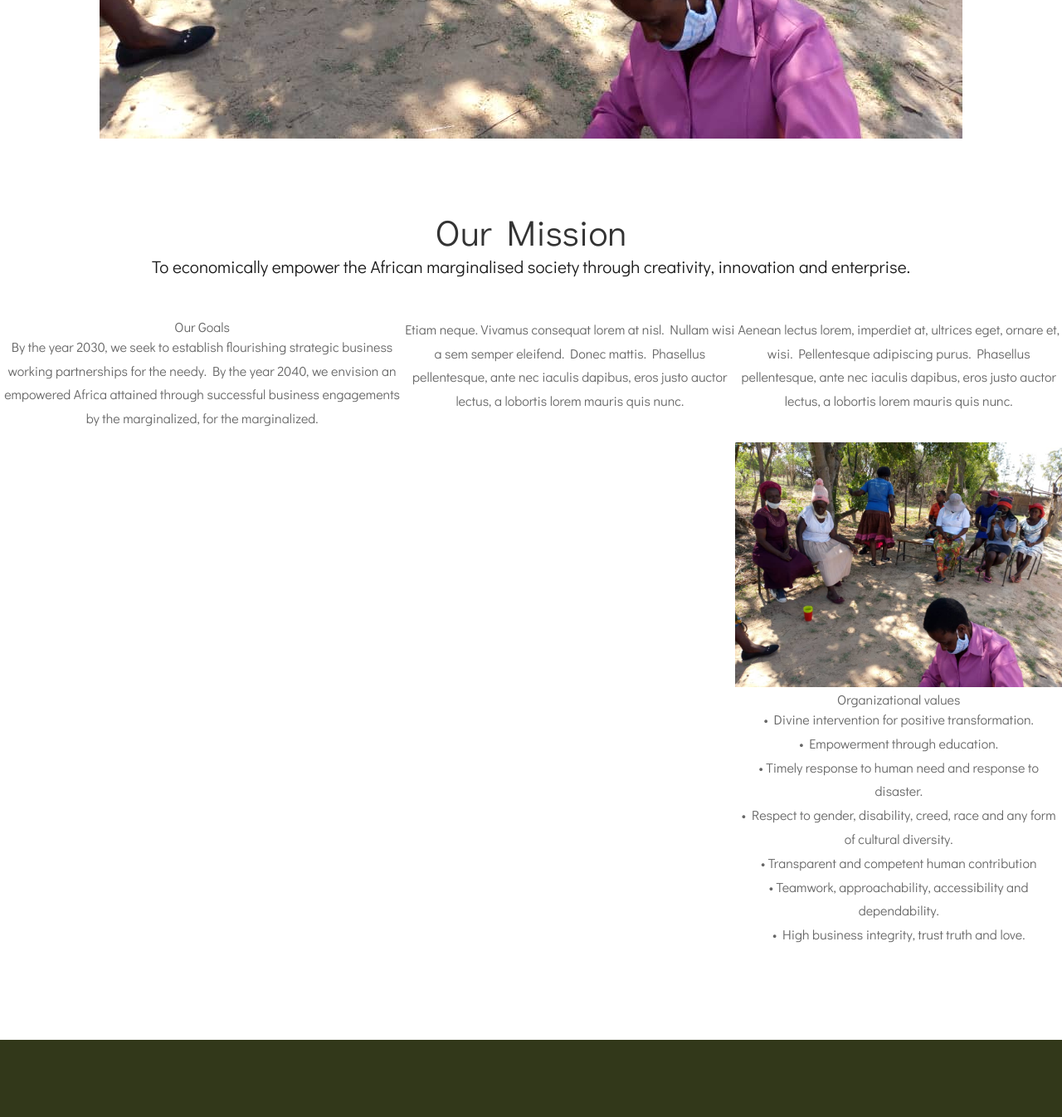
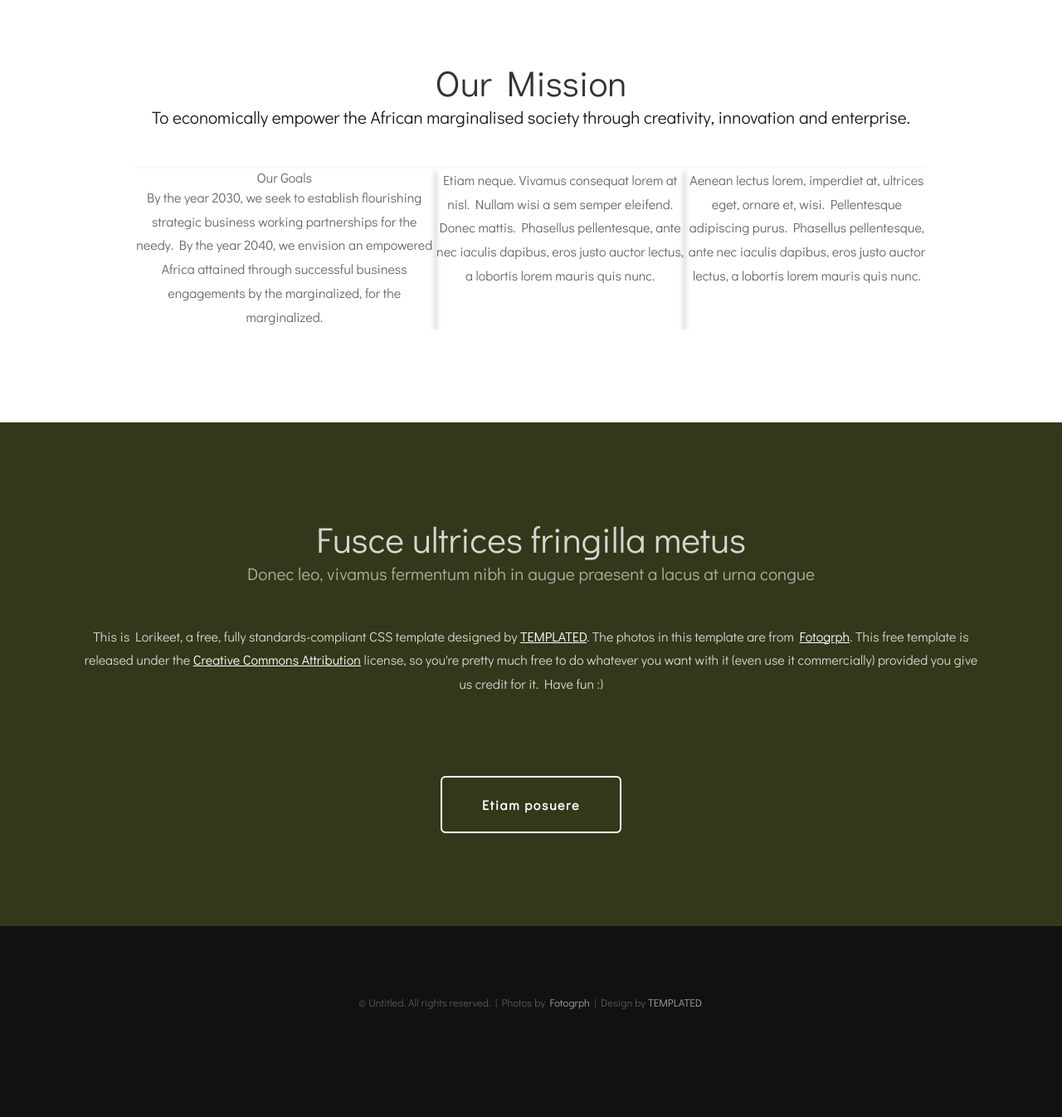
Before and after one commit to jordanmiracle/Jumpingprotein, a Django app: template webapp/templates/index.html in a window 1280 px wide. Shown: the part 1480-2826 px from the top of the page at 83% size. Run offline with Django 3.2, Linux system fonts and the light colour scheme; the template is opened without the code that fills it, so the values that code supplies are empty; parts of the project's set-up code (start-up, migrations or seed data) failed here and were passed over.

Commit message:
Altered the cricket in hand image. After further touching up, this looks like it may be our header image. Perfect.
Also, added all of the meta tags back in that were lost in the project migration to a new system.

Still trying out some css stuff to make cards for info.

```diff
--- a/static/webapp/css/style.css
+++ b/static/webapp/css/style.css
@@ -52,8 +52,9 @@ p {
     min-width: 100px;
     min-height: 150px;
     max-height: 300px;
-    text-align: center;
+
 }
+
 
 strong {
 }
@@ -71,18 +72,26 @@ a:link {
 }
 
 
-}
-
 .container {
     overflow: hidden;
     margin: 0em auto;
     width: 75%;
 }
 
+.card {
+    box-shadow: 0 4px 8px 0 rgba(0, 0, 0, 0.2);
+    transition: 0.3s;
+}
+
+
+/* Info Card */
+
+
+
+
 /*********************************************************************************/
 /* Image Style                                                                   */
 /*********************************************************************************/
-
 
 
 .image img {
@@ -288,9 +297,9 @@ ul.contact li a.icon-rss:before {
 #header-wrapper {
     position: relative;
     padding: 5em 0em 7em 0em;
-    background: -webkit-linear-gradient(top, rgba(0, 0, 0, 0.1), rgba(0, 0, 0, 0.1)), url("/static/webapp/images/foggyroad.jpg");
-    background: -ms-linear-gradient(top, rgba(0, 0, 0, 0.5), rgba(0, 0, 0, 0.5)), url("/static/webapp/images/foggyroad.jpg");
-    background: linear-gradient(top, rgba(0, 0, 0, 0.5), rgba(0, 0, 0, 0.5)), url("/static/webapp/images/foggyroad.jpg");
+    background: -webkit-linear-gradient(top, rgba(0, 0, 0, 0.5), rgba(0, 0, 0, 0.1)), url("/static/webapp/images/crickets-in-hands2ndblur.png");
+    background: -ms-linear-gradient(top, rgba(0, 0, 0, 0.5), rgba(0, 0, 0, 0.5)), url("/static/webapp/images/crickets-in-hands2ndblur.png");
+    background: linear-gradient(top, rgba(0, 0, 0, 0.5), rgba(0, 0, 0, 0.5)), url("/static/webapp/images/crickets-in-hands2ndblur.png");
     background-size: cover;
 }
 
@@ -471,9 +480,9 @@ ul.contact li a.icon-rss:before {
 /* Extra                                                                         */
 /*********************************************************************************/
 #three-column {
-  column-count: 1;
-  column-gap: 25px;
-  column-rule: 2px solid #FFFFFF;
+    column-count: 1;
+    column-gap: 25px;
+    column-rule: 2px solid #FFFFFF;
 }
 
 #three-column {
--- a/webapp/templates/index.html
+++ b/webapp/templates/index.html
@@ -4,12 +4,20 @@
 <head>
     <meta http-equiv="Content-Type" content="text/html; charset=utf-8"/>
     <title>Jumping Protein</title>
-    <meta name="keywords" content=""/>
-    <meta name="description" content=""/>
+    <meta name="title" content="Jumping Protein">
+    <meta name="description"
+          content="Jumping protein is a division of the Glorified Community Empowerment Trust. We have a vision of an economically limitless Africa. ">
+    <meta name="keywords"
+          content="Sustainability, farming, protein, hunger, climate, poverty, economy, business, partnership, education, empowerment, teamwork">
+    <meta name="robots" content="index, follow">
+    <meta http-equiv="Content-Type" content="text/html; charset=utf-8">
+    <meta name="language" content="English">
+    <meta name="revisit-after" content="7 days">
+    <meta name="author" content="Esnath Divasoni">
     <link href="http://fonts.googleapis.com/css?family=Didact+Gothic" rel="stylesheet"/>
     <link rel="stylesheet" href="{% static "webapp/css/style.css" %}">
     <link href="{% static "webapp/css/fonts.css" %}" rel="stylesheet" type="text/css" media="all"/>
-    <meta name="viewport" content="width=device-width,initial-scale=1.0>
+    <meta name="viewport" content="width=device-width,initial-scale=1.0">
     <meta http-equiv=X-UA-Compatible content=" IE=edge,chrome=1">
     <meta name="HandheldFriendly" content="true">
 
@@ -46,7 +54,8 @@
 <div id="wrapper">
     <div id="three-column" class="container">
         <div class="banner">
-            <img class src="{% static '/webapp/images/woman-pinkshirt-foreground.jpg' %}" alt="Image not available"/>
+            <img class src="{% static '/webapp/images/best-insects-in-bowl.jpg' %}" height="600px" width="auto"
+                 alt="Image not available"/>
 
 
         </div>
@@ -55,7 +64,7 @@
             <span class="byline">To economically empower the African marginalised society through creativity, innovation and enterprise.</span>
         </div>
         <div class="flexbox">
-            <div class="flex-column">
+            <div class="card">
                 <h3>Our Goals</h3>
                 <p>By the year 2030, we seek to establish flourishing strategic business working partnerships for the
                     needy. By the year 2040, we envision an empowered Africa attained through successful business
@@ -63,7 +72,7 @@
                     marginalized, for the marginalized.</p>
 
             </div>
-            <div class="flex-column">
+            <div class="card">
                 <p>Etiam neque. Vivamus consequat lorem at nisl. Nullam wisi a sem semper eleifend. Donec mattis.
                     Phasellus
                     pellentesque, ante nec iaculis dapibus, eros justo auctor lectus, a lobortis lorem mauris quis
@@ -71,35 +80,20 @@
 
 
             </div>
-            <div class="flex-column">
+            <div class="card">
                 <p> Aenean lectus lorem, imperdiet at, ultrices eget, ornare et, wisi. Pellentesque adipiscing purus.
                     Phasellus pellentesque, ante nec iaculis dapibus, eros justo auctor lectus, a lobortis lorem mauris
                     quis
                     nunc.</p>
-                <div class="infocard">
-                    <img class src="{% static '/webapp/images/woman-pinkshirt-foreground.jpg' %}"
-                         alt="Image not available"/>
-                    <div class="px-6 py-4">
-                        <div class="font-bold text-xl mb-2">Organizational values</div>
-                        <p class="text-gray-600 text-base">
-                            • Divine intervention for positive transformation.<br>
-                            • Empowerment through education.<br>
-                            • Timely response to human need and response to disaster.<br>
-                            • Respect to gender, disability, creed, race and any form of cultural diversity.<br>
-                            • Transparent and competent human contribution<br>
-                            • Teamwork, approachability, accessibility and dependability.<br>
-                            • High business integrity, trust truth and love.<br>
-                        </p>
-                    </div>
-                    <div class="px-6 py-4">
-
-                    </div>
-                </div>
 
             </div>
+
+
         </div>
+
     </div>
 </div>
+
 <div id="welcome">
     <div class="container">
         <div class="title">
```
Also changed, not shown: static/webapp/images/crickets-in-hands.jpg, static/webapp/images/crickets-in-hands2ndblur.png (added).
